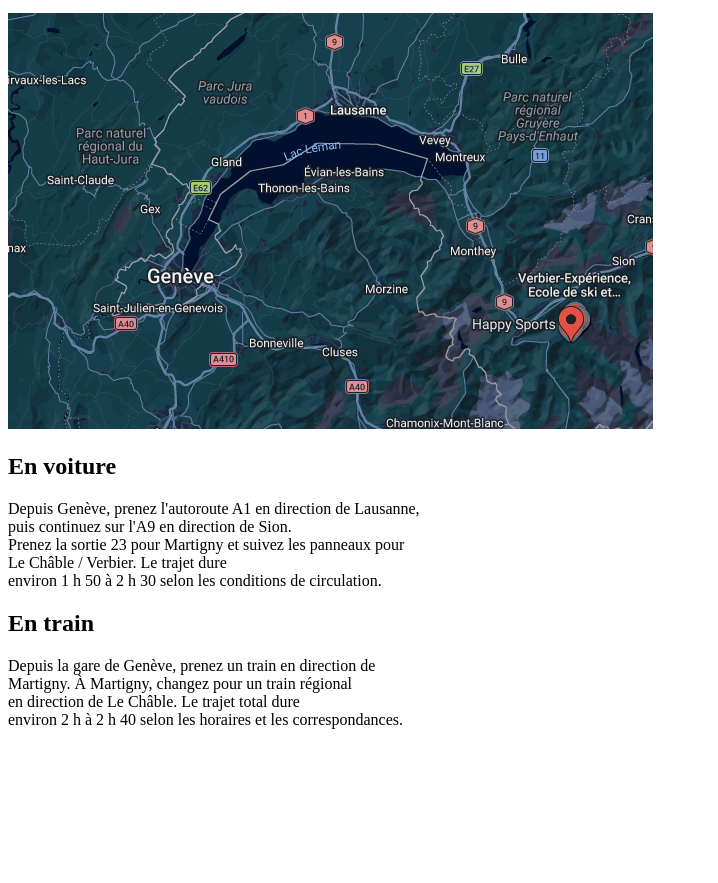
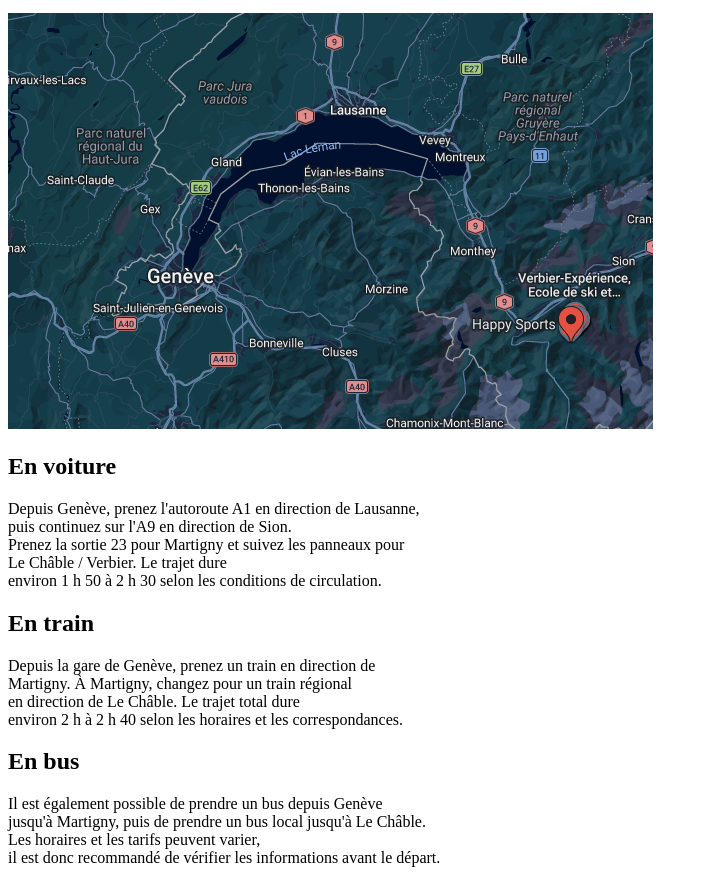
Before and after one commit to OrlanKakulya/UE4, a plain HTML site: page acces.html in a window 1280 px wide. Shown: the part 137-1020 px from the top of the page, without its empty margins (0-718 px from the left). Before the commit the page ends 882 px from the top, so only its background shows below. Drawn offline with Linux system fonts and the light colour scheme.

Commit message:
jai mis en section le trajet en bus avec "En bus"en titre

```diff
--- a/acces.html
+++ b/acces.html
@@ -29,6 +29,12 @@
                 correspondances.</p>
         </section>
 
+        <section>
+            <h2>En bus</h2>
+            <p>Il est également possible de prendre un bus depuis Genève <br>jusqu'à Martigny, puis de prendre un bus local
+                jusqu'à Le Châble. <br>Les horaires et les tarifs peuvent varier, <br>il est donc recommandé de vérifier les
+                informations avant le départ.</p>
+        </section>
 
 
 
```
